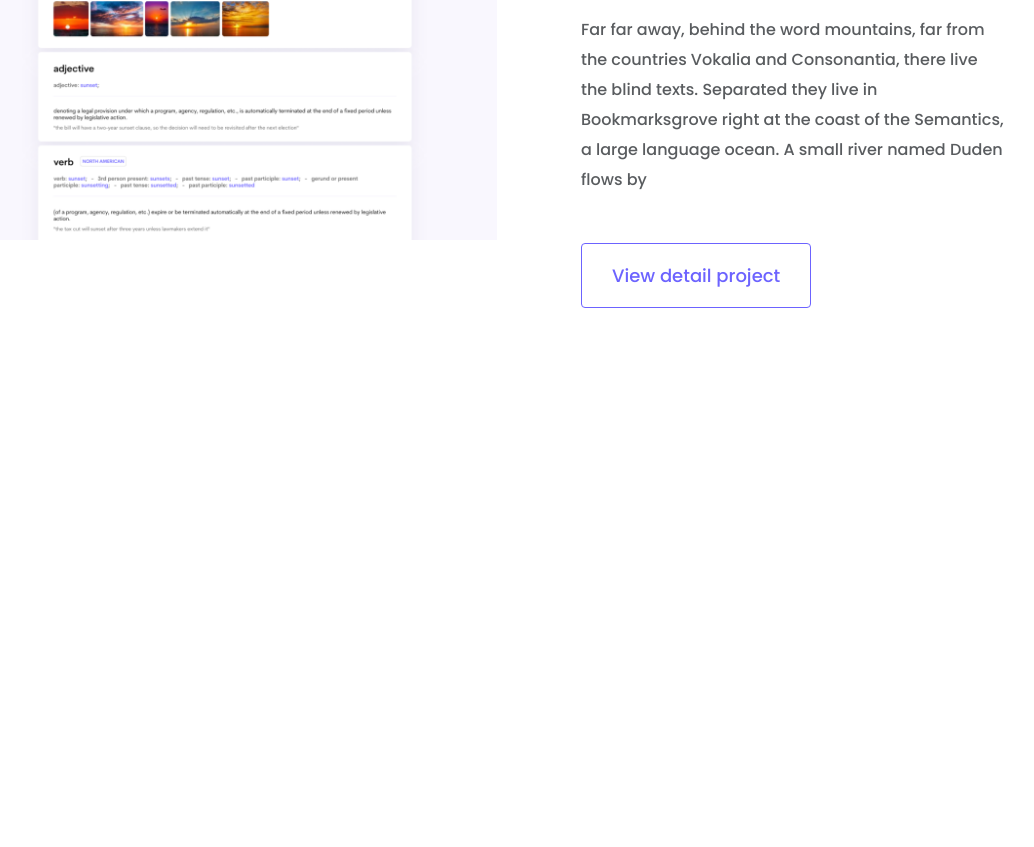
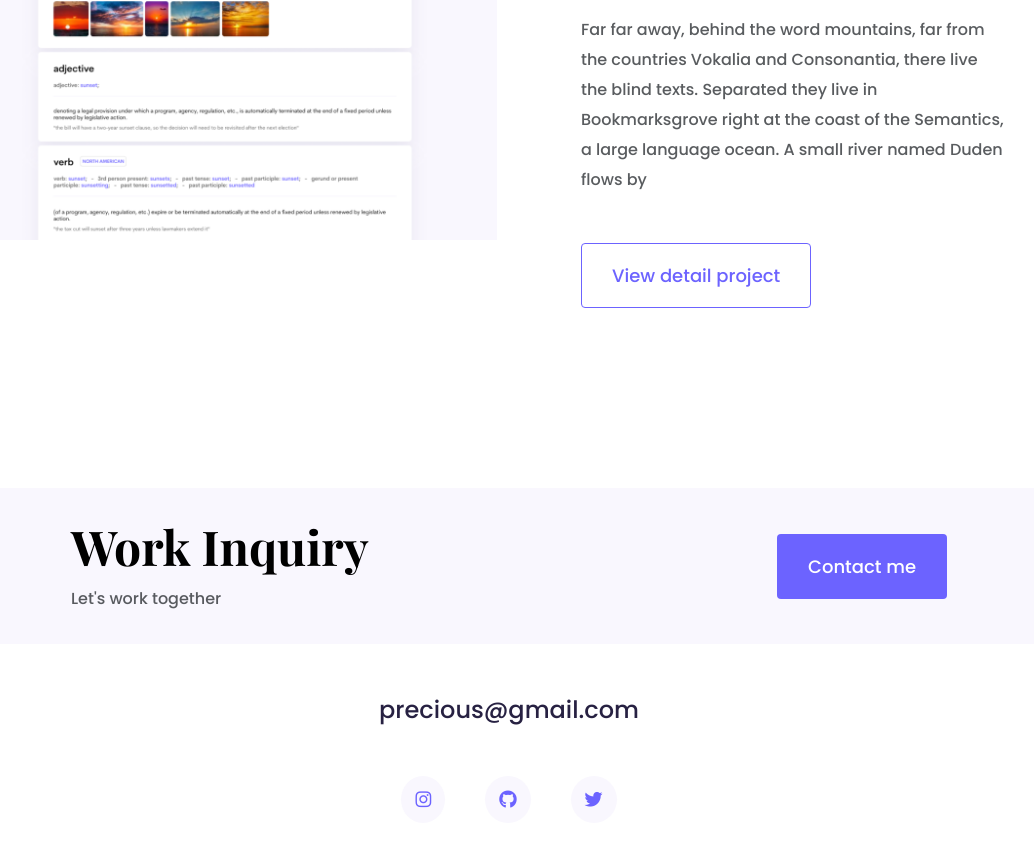
Before and after one commit to Ramasilo/portfolio-project, a plain HTML site: page index.html in a window 1280 px wide. Shown: the part 2589-3436 px from the top of the page, without its empty margins (131-1165 px from the left). Before the commit the page ends 3017 px from the top, so only its background shows below. Drawn offline with nearby package versions, Linux system fonts and the light colour scheme.

Commit message:
Added footer

```diff
--- a/index.html
+++ b/index.html
@@ -106,7 +106,27 @@
         </div>
       </div>
     </div>
-
+    <footer>
+      <div class="contact-box d-flex justify-content-between mb-5 d-none d-md-flex">
+        <div>
+        <h4>
+          Work Inquiry
+        </h4>
+        <p class="text-muted">Let's work together</p>
+      </div>
+      <div>
+        <a href="" class="btn btn-branding mt-3">Contact me</a>
+      </div>
+      </div>
+      <div class="d-flex justify-content-center mb-5">
+      <a href="mailto:precious@gmail.com" class="email-link">precious@gmail.com</a>
+    </div>
+      <div class="social-links d-flex justify-content-center">
+      <a href="https://instagram.com/reciousL" target="_blank"><i class="fa-brands fa-instagram"></i></a>
+      <a href="https://github.com/reciousL" target="_blank"><i class="fa-brands fa-github"></i></a>
+      <a href="https://twitter.com/reciousL" target="_blank"><i class="fa-brands fa-twitter"></i></a>
+    </footer>
+  </div>
 </div>
 </body>
 
--- a/src/styles.css
+++ b/src/styles.css
@@ -8,13 +8,15 @@
 body {
   font-family: var(--default-font-family);
 }
+h1, h2, h3, h4, h5, h6 {
+  font-family: var(--heading-font-family);
+  font-weight: bold;
+  color: #000;
+}
 
 h1 {
-  font-family: var(--heading-font-family);
+
   font-size: 96px;
-  font-weight: 700;
-  font-weight: bold;
-  color: black;
   line-height: 1.5;
 }
 
@@ -25,8 +27,11 @@ p {
 }
 
 h2 {
-  font-family: var(--heading-font-family);
   font-size: 64px;
+}
+
+h4 {
+  font-size: 48px;
 }
 
 .hero {
@@ -136,16 +141,55 @@ nav a:hover, nav li.active a {
   color: var(--branding-color);
 }
 
+footer .contact-box {
+  background-color: var(--primary-color);
+  padding: 30px 120px;
+  border-radius: 10px;
+}
 
+footer .contact-box p {
+  margin: 0;
+}
+
+footer {
+  margin: 60px 0;
+}
+
+footer .email-link {
+  color: var(--secondary-color);
+  text-decoration: none;
+  font-size: 24px;
+}
+
+footer .email-link:hover {
+  color: var(--branding-color);
+}
+
+footer .social-links a {
+  margin: 0 20px;
+  color: var(--branding-color);
+  background-color: var(--primary-color);
+  padding: 10px 14px;
+  font-size: 18px;
+  border-radius: 50%;
+  transition: all 100ms ease-in-out;
+}
+
+footer .social-links a:hover {
+  color: #fff;
+  background-color: var(--branding-color);
+}
 
 @media (max-width: 900px) {
   h1 {
     font-size: 39px;
     line-height: 56px;
   }
+
   h2 {
     font-size: 44px;
   }
+
   .hero {
     padding: 80px 20px;
   }
@@ -158,6 +202,4 @@ nav a:hover, nav li.active a {
     text-align: center;
     padding: 0;
   }
-
-
 }
```
